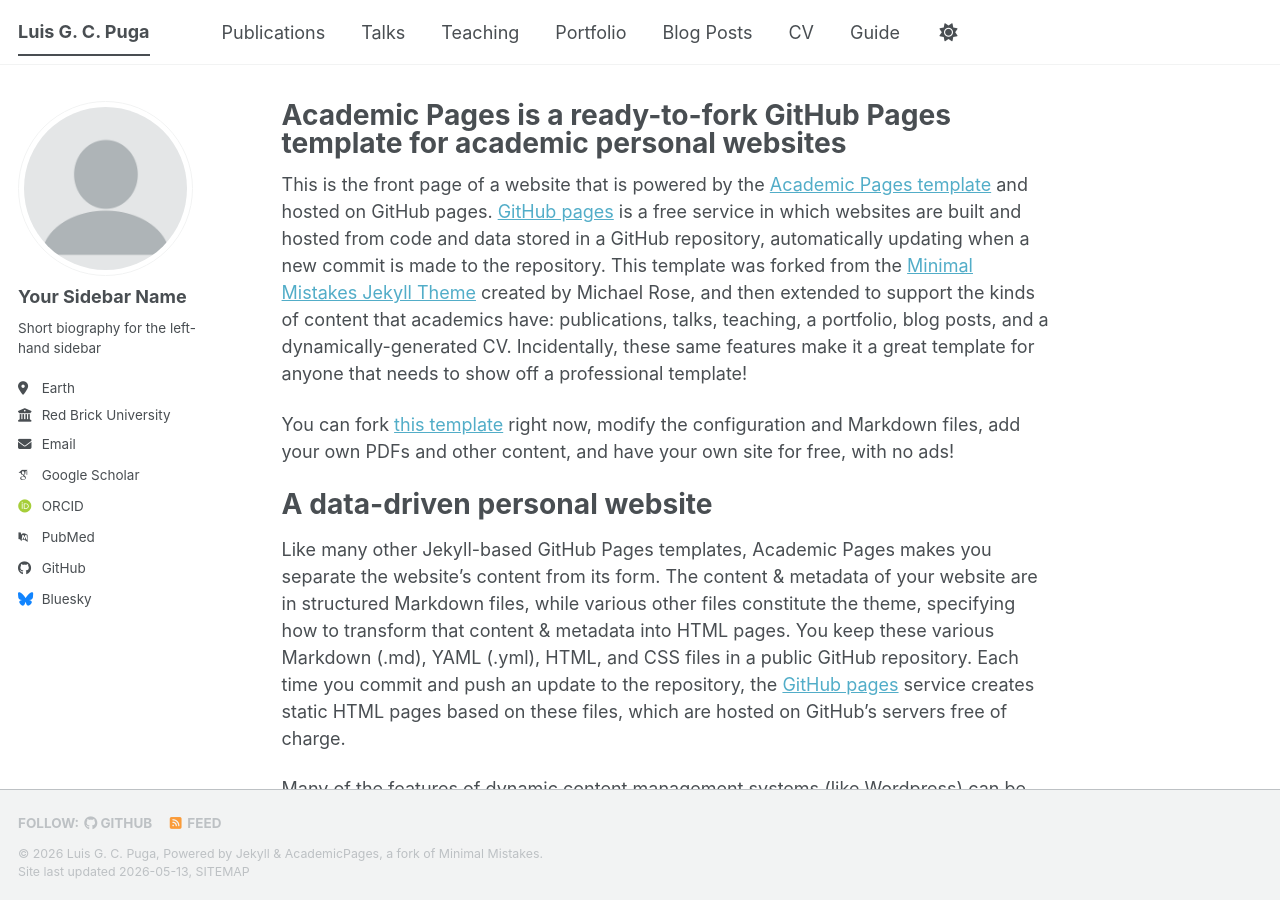
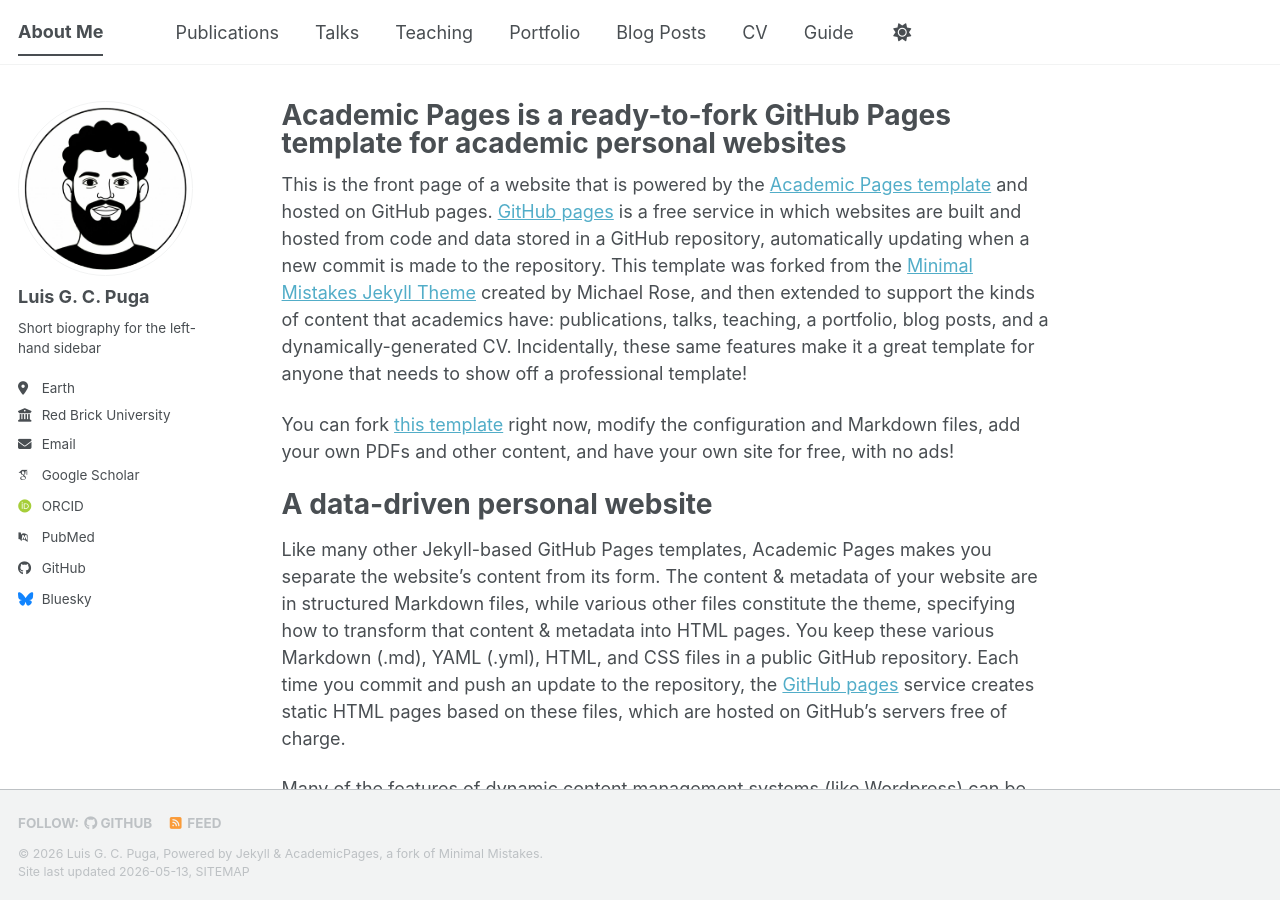
Before and after one commit to lgustavopuga/lgustavopuga.github.io, a Jekyll site: the page built from _pages/about.md, in a window 1280 px wide and 900 px high. Built offline with Jekyll 4.4.1, drawn with Linux system fonts in a browser that asks for light colours; some web fonts are replaced; a script bundle is joined from its source files by our own code; library files that are not in the unit come from our copies.

Commit message:
Change site title and author details
Updated site title and author information in config.

```diff
--- a/_config.yml
+++ b/_config.yml
@@ -9,7 +9,7 @@
 # Basic Site Settings
 locale                   : "en-US"
 site_theme               : "default" # The available themes options are "default", "air", "sunrise", "mint", "dirt" and "contrast"
-title                    : "Luis G. C. Puga"
+title                    : "About Me"
 title_separator          : "-"
 name                     : &name "Luis G. C. Puga"
 description              : &description "Research Assistant · Open Innovation · Business Intelligence"   # Update this with a general description of your site, this is the default if not overridden by a page
@@ -23,8 +23,8 @@ repository               : "lgustavopuga/lgustavopuga.github.io"
 #               Additional customization can be done by editing /_includes/author-profile.html
 author:
   # Biographic information
-  avatar           : "profile.png"
-  name             : "Your Sidebar Name"
+  avatar           : "004.jpeg"
+  name             : "Luis G. C. Puga"
   pronouns         : # example: "she/her"
   bio              : "Short biography for the left-hand sidebar"
   location         : "Earth"
```
